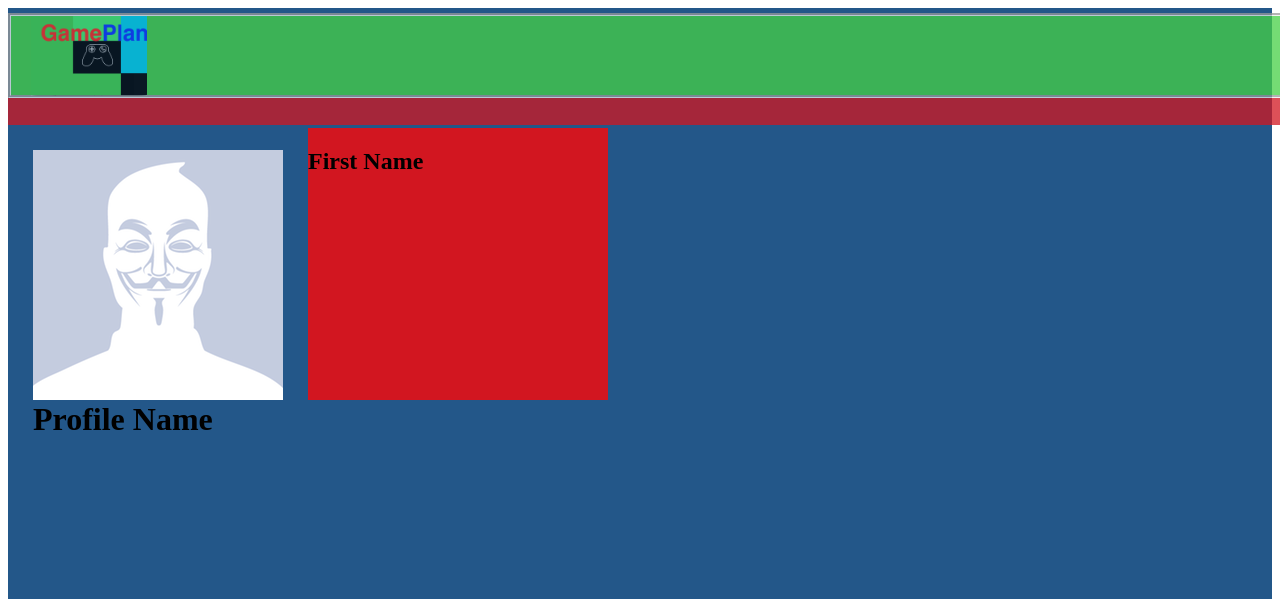
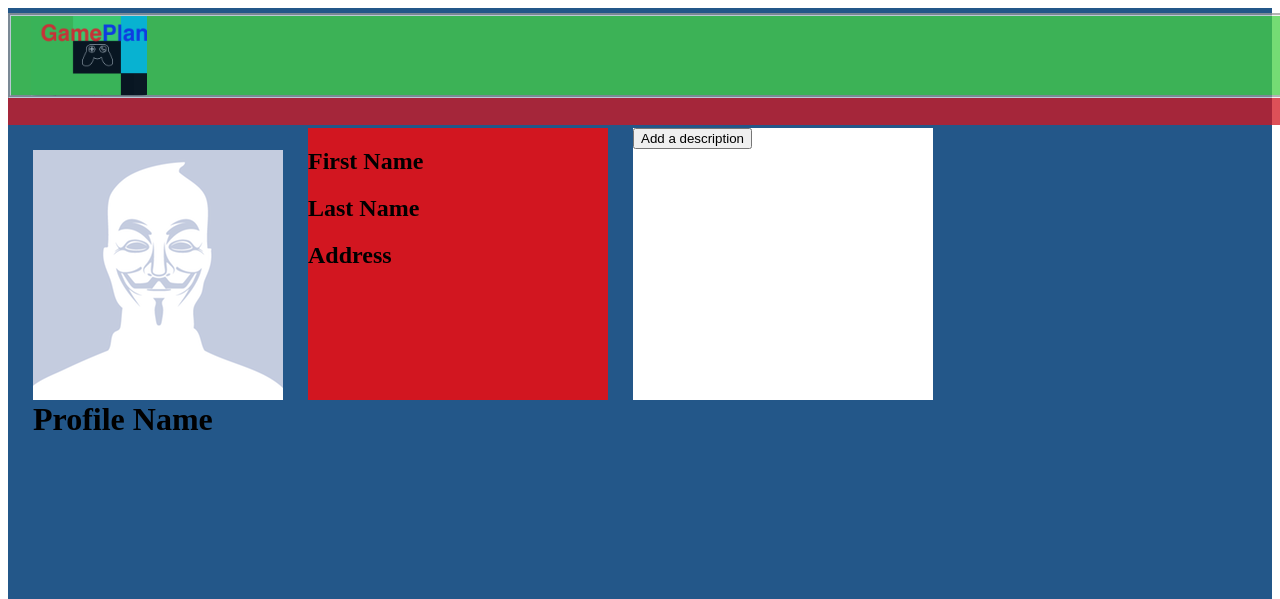
Before and after one commit to clocksin-nick-wm/GamePlan, a PHP site: page /Profile.html in a window 1280 px wide. Shown: the top 599 px of the page. Run offline with PHP 8.4, Linux system fonts and the light colour scheme.

Commit message:
I added a button to where the user can make their own description and change it in a white box, and made a javascript tag to make the description work smoothly.

```diff
--- a/Profile.html
+++ b/Profile.html
@@ -3,6 +3,7 @@
 <head>
     <title>Profile</title>
     <link href="Styles_Index.css" type="text/css" rel="stylesheet">
+    <script type="text/javascript" src="scripts.js"></script>
 </head>
 <body>
 <div id="Main">
@@ -36,6 +37,11 @@
 
     <div id="infoBox_Profile">
         <h2>First Name</h2>
+        <h2>Last Name</h2>
+        <h2>Address</h2>
+    </div>
+    <div id="description">
+        <button onclick="prompt1()">Add a description</button><div id="bio1"></div>
     </div>
     <h1 style="margin-top: 277px; margin-left: 25px;">Profile Name</h1>
 </div>
--- a/Styles_Index.css
+++ b/Styles_Index.css
@@ -85,3 +85,11 @@
     height: 272px;
     background-color: #D21620;
 }
+#description{
+    float: left;
+    margin-left: 25px;
+    margin-top: 3px;
+    width: 300px;
+    height: 272px;
+    background-color: white;
+}
--- /dev/null
+++ b/scripts.js
@@ -0,0 +1,4 @@
+function prompt1(){
+    var bio1 = prompt("Enter a new description for your profile");
+    document.getElementById("bio1").innerHTML = bio1;
+}
```
